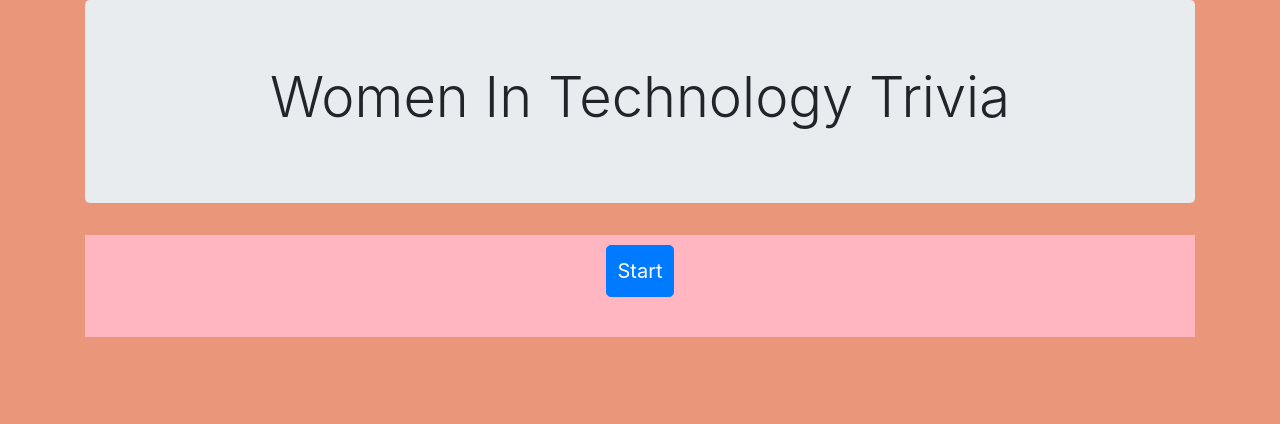
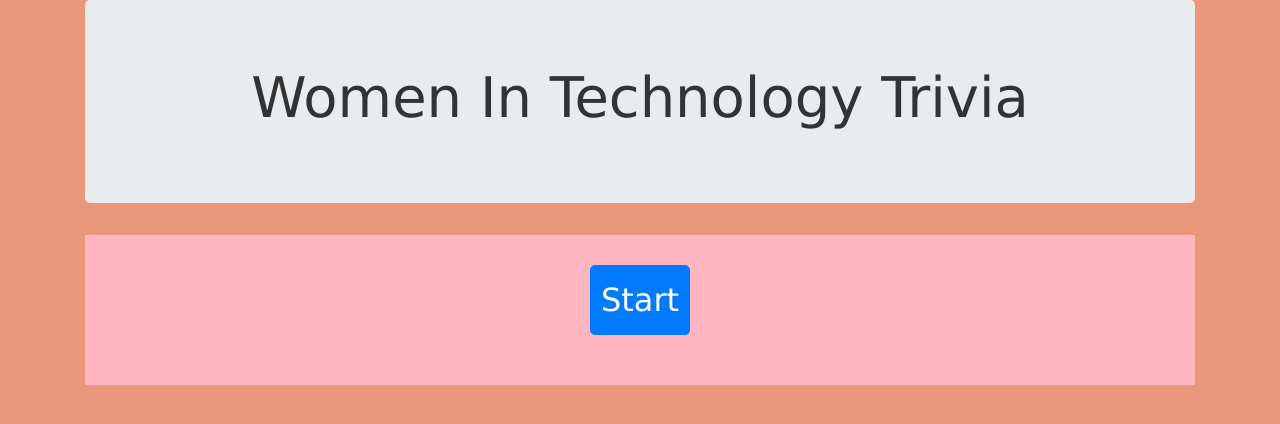
Before and after one commit to wynnc/TriviaGame-Basic, a plain HTML site: page index.html in a window 1280 px wide. Drawn offline with nearby package versions, Linux system fonts and the light colour scheme.

Commit message:
Updated css.

```diff
--- a/assets/css/style.css
+++ b/assets/css/style.css
@@ -1,5 +1,7 @@
 body{
     background-color: darksalmon;
+    color: #333;
+    font-family: 'Lucida Sans', 'Lucida Sans Regular', 'Lucida Grande', 'Lucida Sans Unicode', Geneva, Verdana, sans-serif;
     text-align: center;
 }
 
@@ -14,5 +16,9 @@ input[type="radio"]{
 
 #btn, p, .btn{
     padding: 10px;
-    margin: 10px;
+    margin: 30px 10px 0;
 }
+
+.btn{
+    font-size: 32px;
+}
--- a/assets/javascript/app.js
+++ b/assets/javascript/app.js
@@ -18,7 +18,7 @@ var questions = [
         options: ["Betty Davis", "Hedy Lamarr", "Betty Boop", "Rita Hayworth"]
     },
     {
-        question: "This Arkansas native relocated to Denver, started a coding bootcamp and got a programming job within six months? (aka serious bad ass!!!)",
+        question: "This Arkansas native relocated to Denver, started a coding bootcamp and got a programming job within six months?",
         answer: "Grace Gude",
         options: ["Grace Gude", "Maya Angelou", "Jenny Delony", " Mary Elizabeth Smith Massey"]
     },
```
